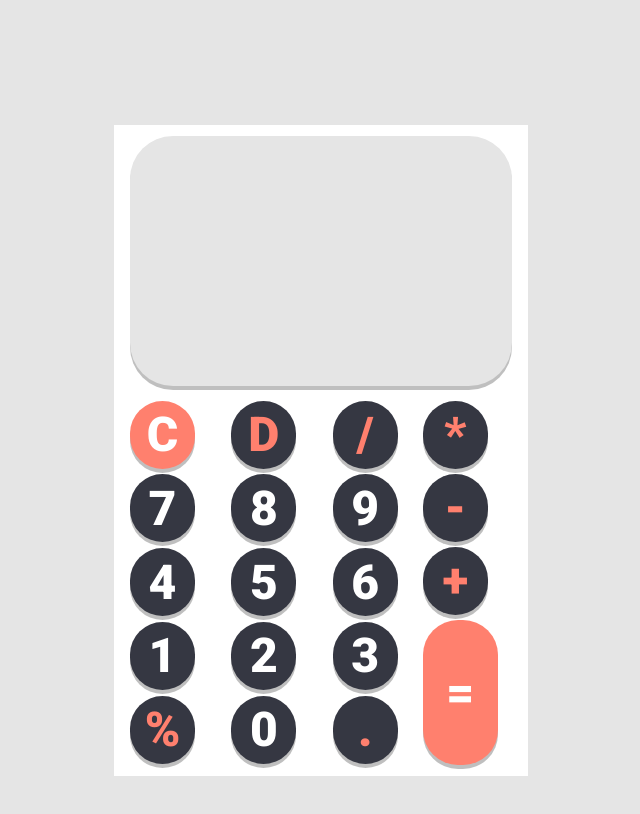
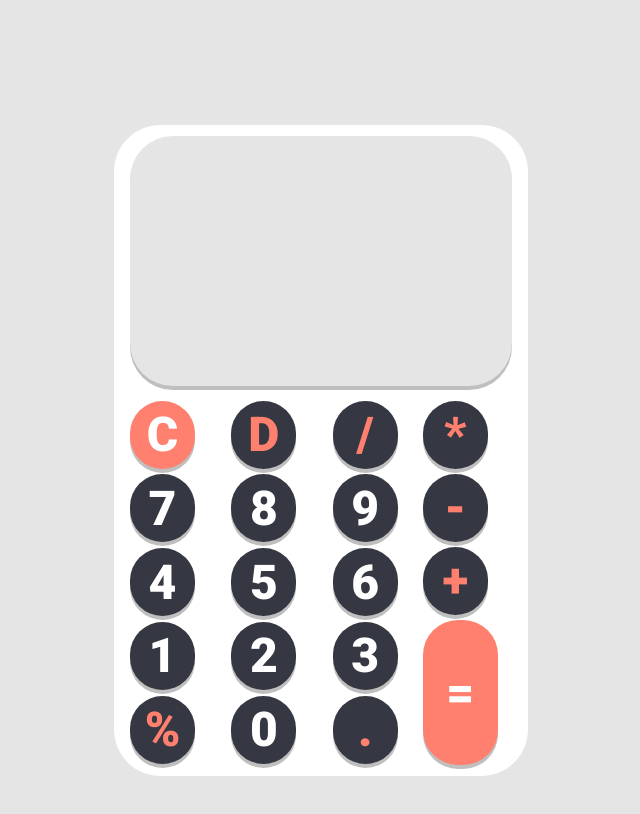
Before and after one commit to Gift-01/Calculator-App, a React (Vite) app: page / in a window 1280 px wide. Shown: the top 814 px of the page, without its empty margins (319-959 px from the left). Built offline with nearby package versions, Linux system fonts and the light colour scheme.

Commit message:
Update homePage.css

```diff
--- a/src/components/homePage.css
+++ b/src/components/homePage.css
@@ -8,7 +8,8 @@
   width: 414px;
   background-color: #fff;
   border: 1px solid white;
-  padding: 32px 15px;
+  padding: 15px 15px;
+  border-radius: 46px;
 }
 .input-wrapper {
   height: 250px;
```
